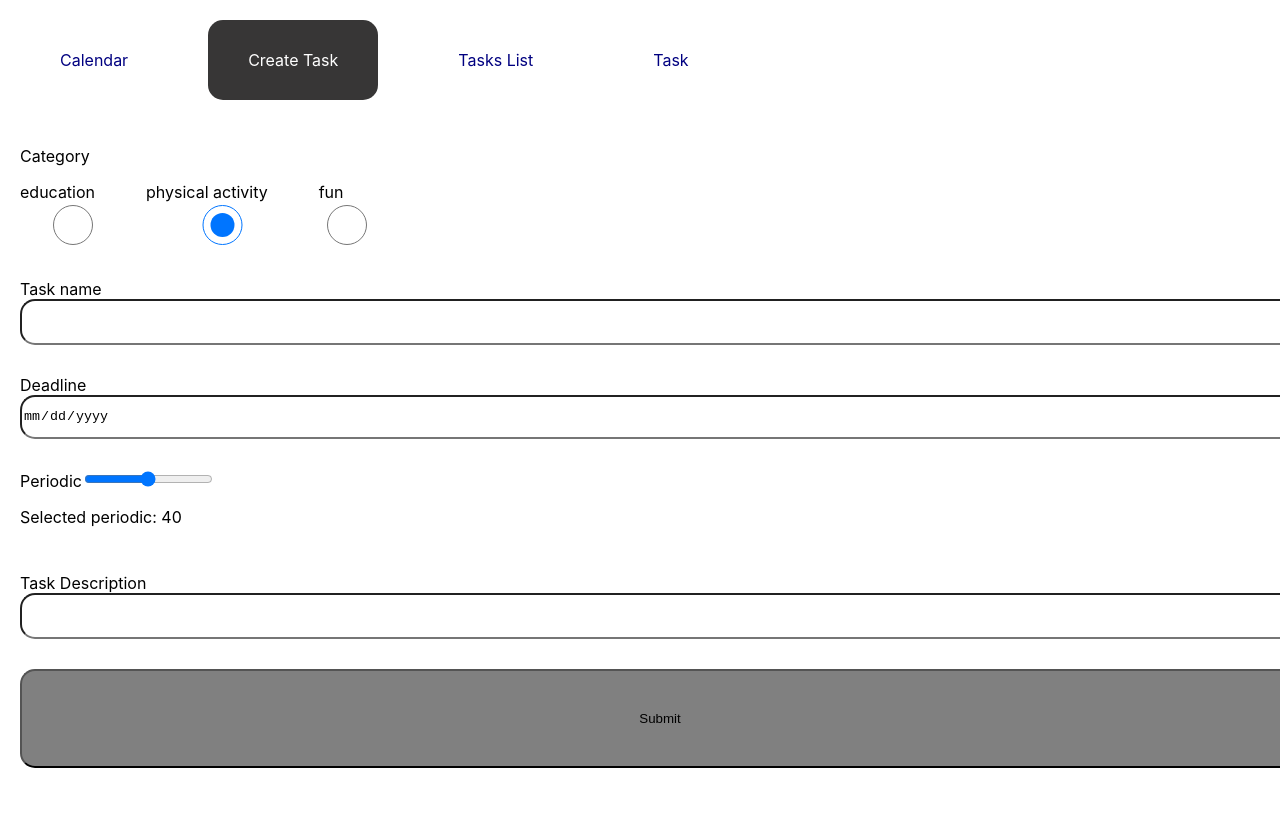
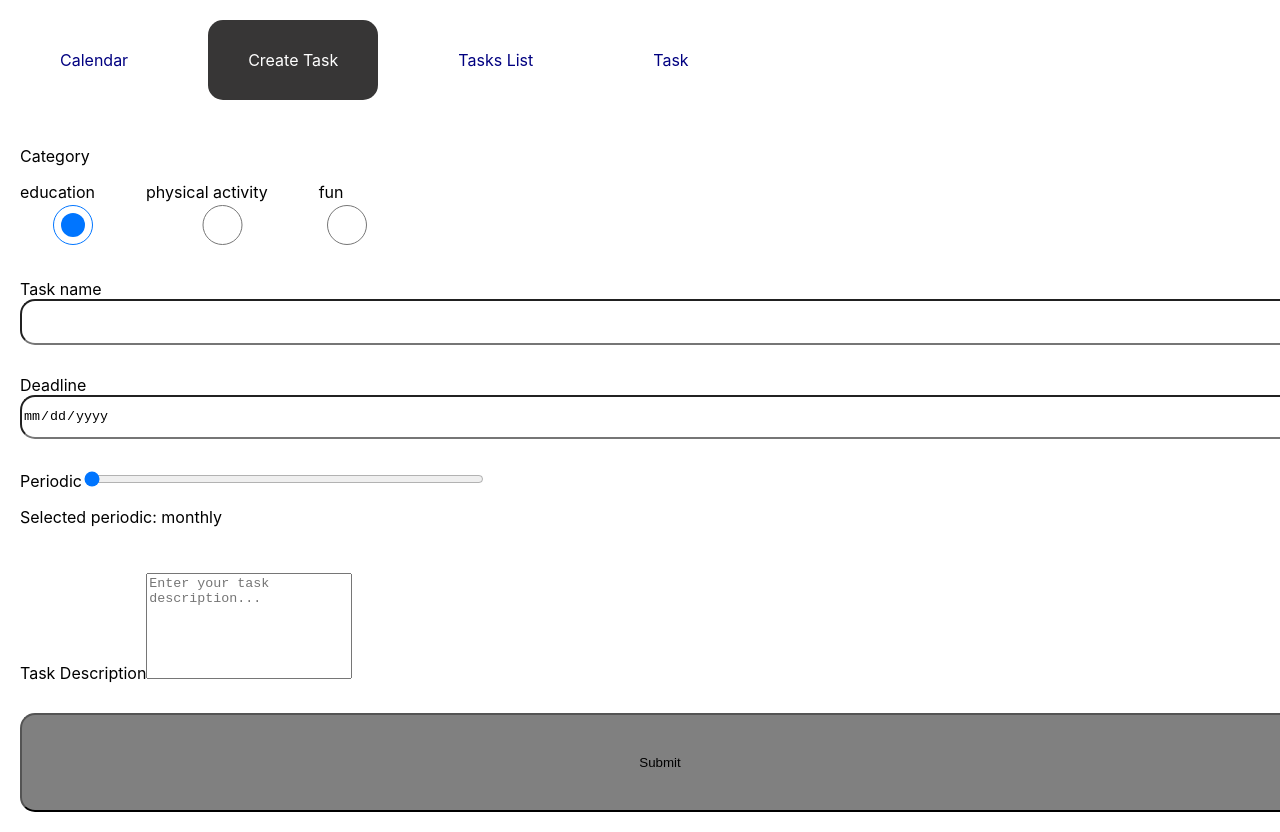
Before and after one commit to ValentynaJasochka/Daily-Tasks, a React (Create React App) app: page /Daily-Tasks/task-creator in a window 1280 px wide. Shown: the top 832 px of the page. Before the commit the page ends 800 px from the top, so only its background shows below. Built offline with nearby package versions, Linux system fonts and the light colour scheme.

Commit message:
creat task logic

```diff
--- a/package.json
+++ b/package.json
@@ -7,6 +7,7 @@
     "@testing-library/jest-dom": "^5.16.3",
     "@testing-library/react": "^12.1.4",
     "@testing-library/user-event": "^13.5.0",
+    "axios": "^1.6.7",
     "moment": "^2.30.1",
     "react": "^18.1.0",
     "react-dom": "^18.1.0",
--- a/src/components/Calendar/Calendar.jsx
+++ b/src/components/Calendar/Calendar.jsx
@@ -10,7 +10,7 @@ const startDay = moment().startOf('months').startOf('week');
 //   calendar.push(day.clone().format("MMM Do YY"));
 //   day.add(1, 'day')
 // }
-console.log(startDay);
+
 const day = startDay.clone().subtract(1, 'day');
 const daysArray = [...Array(42)].map(() => day.add(1, 'day').clone());
 
--- a/src/components/TaskForm/TaskForm.jsx
+++ b/src/components/TaskForm/TaskForm.jsx
@@ -1,7 +1,85 @@
-import { BTN, Form, Input, RadioBtnContainer } from './TaskForm.styled';
+import {
+  BTN,
+  Form,
+  Input,
+  RadioBtnContainer,
+  RangeInput,
+  TaskDescription,
+} from './TaskForm.styled';
+import axios from 'axios';
+import { useState } from 'react';
+import { URL } from 'constants';
+
+const handleRangePeriodic = value => {
+  switch (value) {
+    case 0:
+      return 'monthly';
+      break;
+    case 25:
+      return 'weekly';
+      break;
+    case 50:
+      return 'two times per week';
+      break;
+    case 75:
+      return 'three times per week';
+      break;
+    case 100:
+      return 'everyday';
+      break;
+  }
+};
+axios.defaults.baseURL = URL;
+const putTask = async data => {
+  try {
+    const response = await axios.post(`tasks`, data);
+    return response.data;
+  } catch (error) {
+    console.log(error.message);
+  }
+};
 
 export const TaskForm = () => {
-  const handleSubmit = () => {};
+  const [periodic, setPeriodic] = useState(0);
+  const [rangePeriodic, setRangePeriodic] = useState('monthly');
+  const [taskName, setTaskName] = useState('');
+  const [taskDescription, setTaskDescription] = useState('');
+  const [category, setCategory] = useState('education');
+  const [deadline, setDeadline] = useState(false);
+
+  const handleTaskName = e => {
+    setTaskName(e.target.value);
+  };
+  const handleTaskDescription = e => {
+    setTaskDescription(e.target.value);
+  };
+  const handleCategory = e => {
+    // console.log(e.currentTarget.value);
+    setCategory(e.currentTarget.value);
+  };
+  const handlePeriodic = e => {
+    setPeriodic(e.target.value);
+
+    setRangePeriodic(handleRangePeriodic(parseInt(e.target.value)));
+  };
+  const handleDeadline = e => {
+    setDeadline(e.target.value);
+  };
+
+  const handleSubmit = e => {
+    e.preventDefault();
+    const data = {
+      "id": 1234,
+      "taskName": taskName,
+      "category": category,
+      "deadline": deadline,
+      "taskDescription": taskDescription,
+      "periodic": periodic,
+      "completed": false,
+    };
+    putTask(data);
+  };
+
   return (
     <>
       <div>
@@ -11,7 +89,13 @@ export const TaskForm = () => {
             <RadioBtnContainer>
               <label>
                 education
-                <Input type="radio" name="category" value="education" />
+                <Input
+                  type="radio"
+                  name="category"
+                  value="education"
+                  onChange={handleCategory}
+                  checked={category === 'education'}
+                />
               </label>
               <label>
                 physical activity
@@ -19,43 +103,61 @@ export const TaskForm = () => {
                   type="radio"
                   name="category"
                   value="physical activity"
-                  checked
+                  onChange={handleCategory}
+                  checked={category === 'physical activity'}
                 />
               </label>
               <label>
                 fun
-                <Input type="radio" name="category" value="fun" />
+                <Input
+                  type="radio"
+                  name="category"
+                  value="fun"
+                  onChange={handleCategory}
+                  checked={category === 'fun'}
+                />
               </label>
             </RadioBtnContainer>
           </div>
 
           <label>
             Task name
-            <Input />
+            <Input name="taskName" value={taskName} onChange={handleTaskName} />
           </label>
           <label>
             Deadline
-            <Input type="date" />
+            <Input
+              type="date"
+              name="deadline"
+              value={deadline}
+              onChange={handleDeadline}
+            />
           </label>
           <div>
             <label>
               Periodic
-              <input
+              <RangeInput
                 type="range"
                 name="periodic"
-                // value="40"
+                value={periodic}
                 min="0"
                 max="100"
                 step="25"
+                onChange={handlePeriodic}
               />
             </label>
             <p>
-              Selected periodic: <span>40</span>
+              Selected periodic: <span>{rangePeriodic}</span>
             </p>
           </div>
           <label>
             Task Description
-            <Input />
+            <TaskDescription
+              name="taskDescription"
+              value={taskDescription}
+              placeholder="Enter your task description..."
+              onChange={handleTaskDescription}
+            ></TaskDescription>
           </label>
 
           <BTN type="submit">Submit</BTN>
--- a/src/components/TaskForm/TaskForm.styled.jsx
+++ b/src/components/TaskForm/TaskForm.styled.jsx
@@ -19,3 +19,12 @@ export const RadioBtnContainer = styled.div`
   display: flex;
   gap: 30px;
 `
+export const RangeInput = styled.input`
+  width: 400px;
+
+  `
+export const TaskDescription = styled.textarea`
+  resize: none;
+  width: 200px;
+  height: 100px;
+`
--- a/src/components/TaskItem/TaskItem.jsx
+++ b/src/components/TaskItem/TaskItem.jsx
@@ -1,5 +1,14 @@
-export const TaskItem=() =>{
-  return(<>
-  <div>TaskItem</div>
-  </>)
+import { Task } from "./TaskItem.styled";
+
+export const TaskItem=({props}) =>{
+  const {  taskName, taskDescription, periodic, deadline, completed, category } = props;
+
+
+  return(<Task>
+  <div>{taskName}</div>
+  <div>{taskDescription}</div>
+  <div>{category}</div>
+  <div>{deadline}</div>
+  <div>{periodic}</div>
+  </Task>)
 }
--- a/src/components/TaskItem/TaskItem.styled.jsx
+++ b/src/components/TaskItem/TaskItem.styled.jsx
@@ -0,0 +1,9 @@
+import styled from "styled-components";
+export const Task=styled.li`
+  display: flex;
+  flex-direction: column;
+  gap: 15px;
+  width: 120px;
+  border: 1px solid blue;
+  border-radius: 15px;
+`
--- a/src/components/TaskList/TaskList.jsx
+++ b/src/components/TaskList/TaskList.jsx
@@ -1,5 +1,32 @@
+import { useEffect, useState } from "react"
+import { URL } from "constants"
+import axios from 'axios';
+import { TaskItem } from "components/TaskItem/TaskItem";
+import { Tasks } from "./TaskList.styled";
+axios.defaults.baseURL = URL;
+const getTasks = async () => {
+  try {
+    const response = await axios.get(`tasks`);
+    return response.data;
+  } catch (error) {
+    console.log(error.message);
+  }
+};
+
 export const TaskList=() =>{
+  const [tasks, setTasks] = useState([])
+  useEffect(()=>{
+    const fetchTasks= async()=>{
+      const tasks = await  getTasks()
+      setTasks(tasks)
+    }
+    fetchTasks()
+
+  },[]
+  )
   return(<>
-  <div>TaskList</div>
+  <Tasks>
+{tasks.map(task =><TaskItem key={task.id} props={task}/>)}
+  </Tasks>
   </>)
 }
--- a/src/components/TaskList/TaskList.styled.jsx
+++ b/src/components/TaskList/TaskList.styled.jsx
@@ -0,0 +1,8 @@
+
+import styled from "styled-components";
+export const Tasks = styled.ul`
+  display: flex;
+  flex-wrap: wrap;
+  gap: 30px;
+
+`;
--- /dev/null
+++ b/src/constants.jsx
@@ -0,0 +1 @@
+export const URL = 'https://65bf917625a83926ab953d77.mockapi.io';
```
Also changed, not shown: 1 other file (tests, documents, lock files or other folders).
